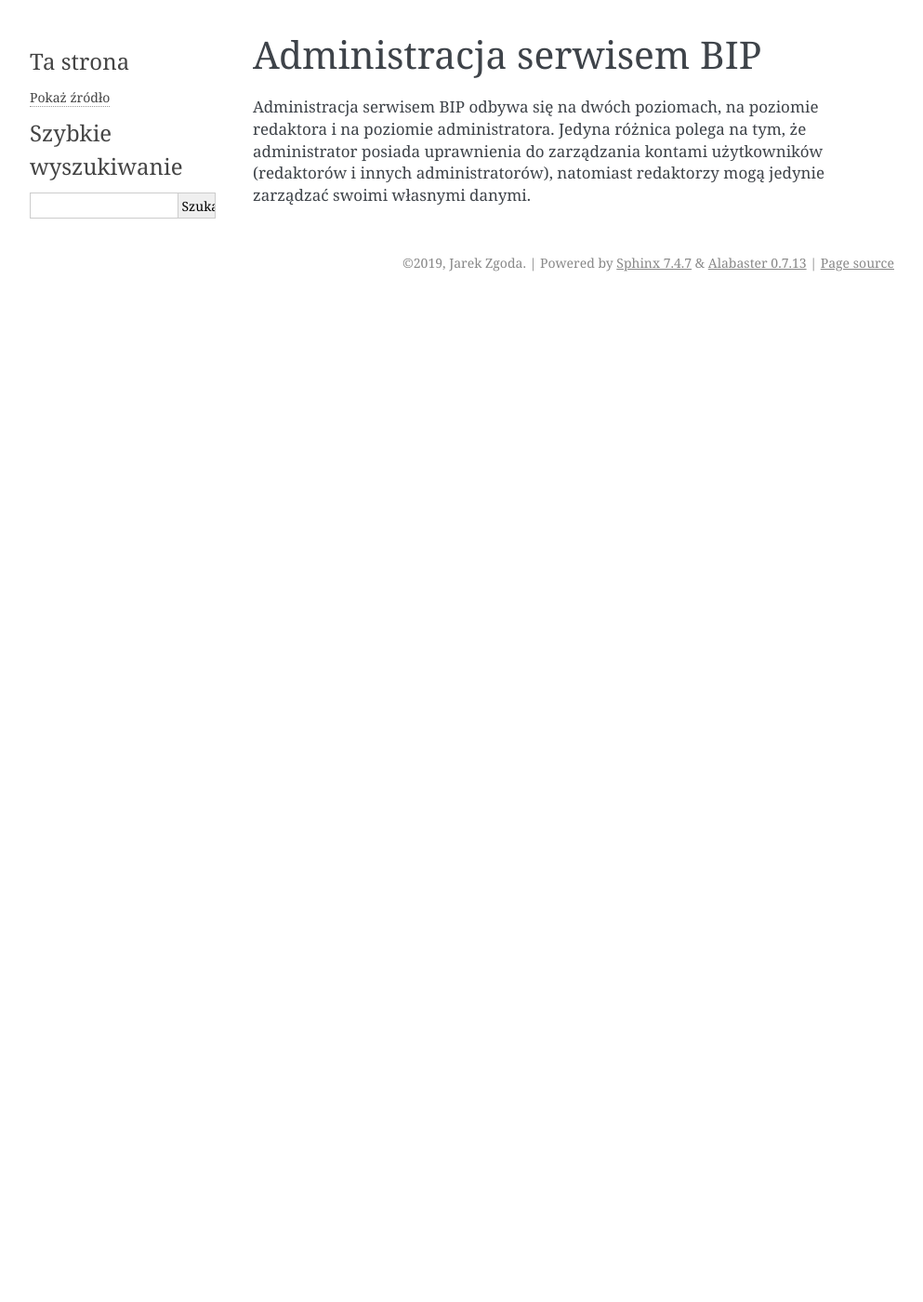
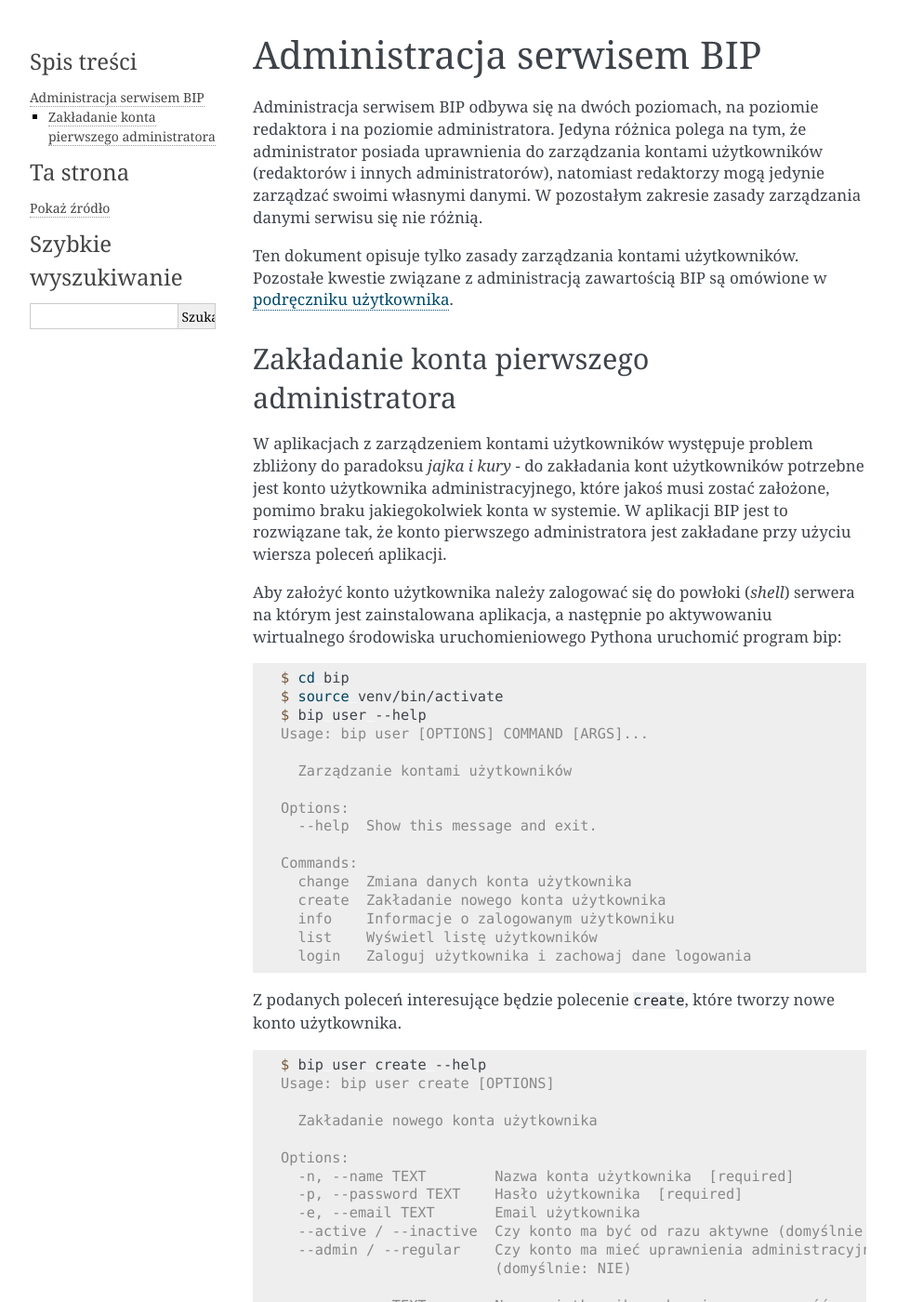
Before and after one commit to zgoda/bip, a Sphinx documentation site: the page built from docs/bipadmin.rst, in a window 1280 px wide and 1400 px high. Shown: the whole window at 93% size, without its empty margins (148-1141 px from the left). Built offline with Sphinx 7.4.7, drawn with Linux system fonts in a browser that asks for light colours; some of the changed text lies outside the part shown.

Commit message:
1st admin account creation doc

```diff
--- a/docs/adminguide.rst
+++ b/docs/adminguide.rst
@@ -9,7 +9,7 @@
 Integracja z usługą zdalnego logowania Sentry
 ^^^^^^^^^^^^^^^^^^^^^^^^^^^^^^^^^^^^^^^^^^^^^
 
-Aplikacja BIP może być opcjonalnie zintegrowana z usługą zdalnego logowania błędów Sentry. Do zintegrowania aplikacji z Sentry konieczne jest dostarczenie poprzez zmienną środowiskową parametrów połączenia do serwera Sentry. Poniższy przykład pokazuje jak to zrobić przy użyciu pliku ze zmiennymi środowiskowymi używanego przez ``systemd`` w definicji usługi aplikacji.
+Aplikacja BIP może być opcjonalnie zintegrowana z usługą zdalnego logowania błędów Sentry. Do zintegrowania aplikacji z Sentry konieczne jest dostarczenie poprzez zmienną środowiskową parametrów połączenia do serwera Sentry. Poniższy przykład pokazuje jak to zrobić przy użyciu pliku ze zmiennymi środowiskowymi używanego przez ``systemd`` w definicji usługi aplikacji. W pliku tym należy umieścić poniższą linię, zastępując ``klucz``, ``konto`` i ``projekt`` odpowiednimi wartościami z panelu administracji projektu.
 
 .. code-block:: shell
 
@@ -18,3 +18,5 @@
 Zawartość tej zmiennej można znaleźć w ustawieniach projektu na stronie administracji w Sentry.
 
 .. image:: /_static/sentry_config.png
+
+Usługa Sentry przesyła na bieżąco informacje o napotkanych nieprawidłowościach w działaniu aplikacji, które nie zostały obsłużone w jej kodzie.
--- a/docs/bipadmin.rst
+++ b/docs/bipadmin.rst
@@ -1,4 +1,66 @@
 Administracja serwisem BIP
 ==========================
 
-Administracja serwisem BIP odbywa się na dwóch poziomach, na poziomie redaktora i na poziomie administratora. Jedyna różnica polega na tym, że administrator posiada uprawnienia do zarządzania kontami użytkowników (redaktorów i innych administratorów), natomiast redaktorzy mogą jedynie zarządzać swoimi własnymi danymi.
+Administracja serwisem BIP odbywa się na dwóch poziomach, na poziomie redaktora i na poziomie administratora. Jedyna różnica polega na tym, że administrator posiada uprawnienia do zarządzania kontami użytkowników (redaktorów i innych administratorów), natomiast redaktorzy mogą jedynie zarządzać swoimi własnymi danymi. W pozostałym zakresie zasady zarządzania danymi serwisu się nie różnią.
+
+Ten dokument opisuje tylko zasady zarządzania kontami użytkowników. Pozostałe kwestie związane z administracją zawartością BIP są omówione w :doc:`podręczniku użytkownika <userguide>`.
+
+Zakładanie konta pierwszego administratora
+------------------------------------------
+
+W aplikacjach z zarządzeniem kontami użytkowników występuje problem zbliżony do paradoksu *jajka i kury* - do zakładania kont użytkowników potrzebne jest konto użytkownika administracyjnego, które jakoś musi zostać założone, pomimo braku jakiegokolwiek konta w systemie. W aplikacji BIP jest to rozwiązane tak, że konto pierwszego administratora jest zakładane przy użyciu wiersza poleceń aplikacji.
+
+Aby założyć konto użytkownika należy zalogować się do powłoki (*shell*) serwera na którym jest zainstalowana aplikacja, a następnie po aktywowaniu wirtualnego środowiska uruchomieniowego Pythona uruchomić program bip:
+
+.. code-block:: shell-session
+
+    $ cd bip
+    $ source venv/bin/activate
+    $ bip user --help
+    Usage: bip user [OPTIONS] COMMAND [ARGS]...
+
+      Zarządzanie kontami użytkowników
+
+    Options:
+      --help  Show this message and exit.
+
+    Commands:
+      change  Zmiana danych konta użytkownika
+      create  Zakładanie nowego konta użytkownika
+      info    Informacje o zalogowanym użytkowniku
+      list    Wyświetl listę użytkowników
+      login   Zaloguj użytkownika i zachowaj dane logowania
+
+Z podanych poleceń interesujące będzie polecenie ``create``, które tworzy nowe konto użytkownika.
+
+.. code-block:: shell-session
+
+    $ bip user create --help
+    Usage: bip user create [OPTIONS]
+
+      Zakładanie nowego konta użytkownika
+
+    Options:
+      -n, --name TEXT        Nazwa konta użytkownika  [required]
+      -p, --password TEXT    Hasło użytkownika  [required]
+      -e, --email TEXT       Email użytkownika
+      --active / --inactive  Czy konto ma być od razu aktywne (domyślnie: NIE)
+      --admin / --regular    Czy konto ma mieć uprawnienia administracyjne
+                             (domyślnie: NIE)
+
+      -u, --user TEXT        Nazwa użytkownika wykonującego czynność
+      --help                 Show this message and exit.
+
+Z powyższego opisu polecenia wynika, że do utworzenia konta konieczne jest podanie nazwy/loginu użytkownika (parametr ``--name``), hasła (parametr ``--password``) oraz ustawienie by konto było od razu aktywne (parametr ``--active``) oraz by było kontem administracyjnym (parametr ``--admin``). Dwa ostatnie parametry są flagami i nie wymagają podawania wartości, tak że ostatecznie linia poleceń wygląda następująco:
+
+.. code-block:: shell-session
+
+    $ bip user create --name nazwakonta --password haslo --active --admin
+
+Parametry ``name`` i ``password`` mają również formę skróconą:
+
+.. code-block:: shell-session
+
+    $ bip user create -n nazwakonta -p haslo --active --admin
+
+Gdyby konto miało być zakładane przez administratora systemu, to hasło po pierwszym logowaniu należy zmienić korzystając z funkcji zmiany hasła na stronie profilu użytkownika.
--- a/docs/install.rst
+++ b/docs/install.rst
@@ -52,7 +52,7 @@
 Instalacja aplikacji krok po kroku
 ^^^^^^^^^^^^^^^^^^^^^^^^^^^^^^^^^^
 
-Zalecam, by instalację przeprowadzić na zwykłym (nie administracyjnym) koncie użytkownika. Można do tego celu utworzyć nowe konto, ale zazwyczaj nie ma takiej potrzeby. Aplikacja zainstalowana w sposób opisany w tej instrukcji będzie działała używając uprawnień *zwykłego* użytkownika, a do działania w ogóle nie potrzebuje uprawnień administracyjnych.
+Zalecam, by instalację przeprowadzić na zwykłym (nie administracyjnym) koncie użytkownika. Można do tego celu utworzyć nowe konto, ale zazwyczaj nie ma takiej potrzeby. Aplikacja zainstalowana w sposób opisany w tej instrukcji będzie działała używając uprawnień *zwykłego* użytkownika, a do działania w ogóle nie potrzebuje uprawnień administracyjnych. Do instalacji będą potrzebne uprawnienia administracyjne dostarczane przez program ``sudo``.
 
 Zainstaluj wszystkie niezbędne narzędzia programistyczne oraz wymagane dodatkowe pakiety związane z Pythonem.
 
```
Also changed, not shown: other parts of docs/install.rst (+2 -2 lines).
